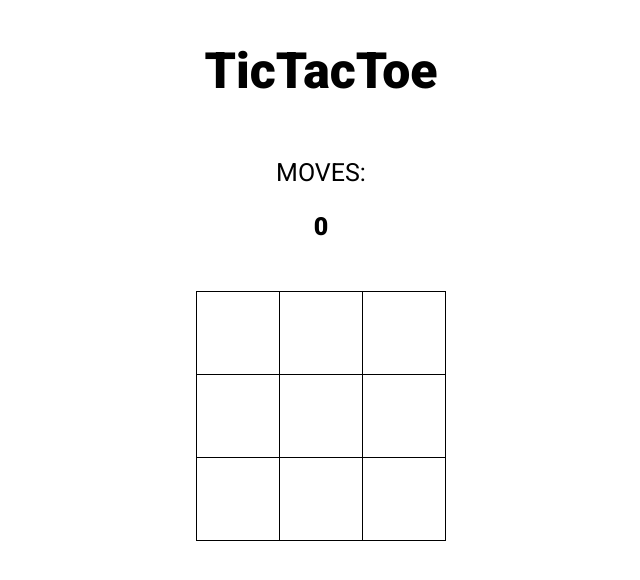
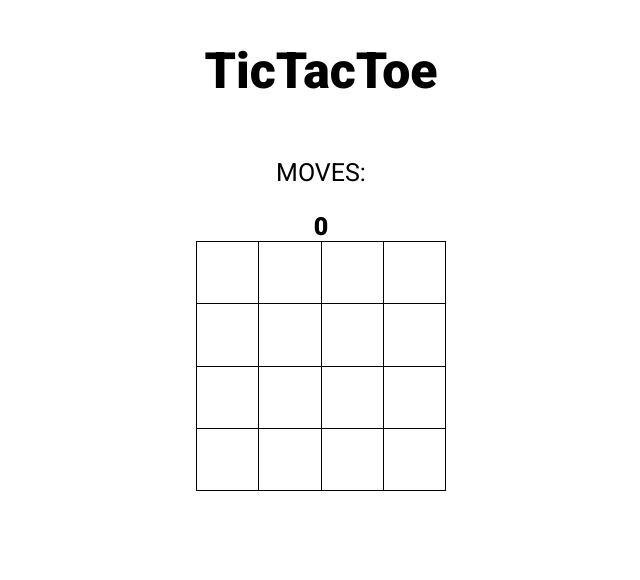
Before and after one commit to mgancarczyk/TypeScript_MGancarczyk, a plain HTML site: page index.html in a window 1280 px wide. Shown: the whole page, without its empty margins (319-959 px from the left). Drawn offline with Linux system fonts and the light colour scheme.

Commit message:
chang table and es6

```diff
--- a/index.html
+++ b/index.html
@@ -13,22 +13,30 @@
     <div id="container">
         <h1>TicTacToe</h1>
         <p id="moves">MOVES:</p> <div id="counter" style="font-weight: 900;">0</div>
-        <p id="winner"></p>
         <table id='board'>
             <tr>
-                <td algin="center" id="11" class="ul">&nbsp</td>
-                <td algin="center" id="12" class="um">&nbsp</td>
-                <td algin="center" id="13" class="ur">&nbsp</td>
+                <td algin="center">&nbsp</td>
+                <td algin="center">&nbsp</td>
+                <td algin="center">&nbsp</td>
+                <td algin="center">&nbsp</td>
             </tr>
             <tr>
-                <td algin="center" id="21" class="ml">&nbsp</td>
-                <td algin="center" id="22" class="mm">&nbsp</td>
-                <td algin="center" id="23" class="mr">&nbsp</td>
+                <td algin="center">&nbsp</td>
+                <td algin="center">&nbsp</td>
+                <td algin="center">&nbsp</td>
+                <td algin="center">&nbsp</td>
             </tr>
             <tr>
-                <td algin="center" id="31" class="bl">&nbsp</td>
-                <td algin="center" id="32" class="bm">&nbsp</td>
-                <td algin="center" id="33" class="br">&nbsp</td>
+                <td algin="center">&nbsp</td>
+                <td algin="center">&nbsp</td>
+                <td algin="center">&nbsp</td>
+                <td algin="center">&nbsp</td>
+            </tr>
+            <tr>
+                <td algin="center">&nbsp</td>
+                <td algin="center">&nbsp</td>
+                <td algin="center">&nbsp</td>
+                <td algin="center">&nbsp</td>
             </tr>
         </table>
     </div>
--- a/tsconfig.json
+++ b/tsconfig.json
@@ -3,7 +3,7 @@
     /* Basic Options */
     // "incremental": true,                   /* Enable incremental compilation */
     "target": "es5",                          /* Specify ECMAScript target version: 'ES3' (default), 'ES5', 'ES2015', 'ES2016', 'ES2017', 'ES2018', 'ES2019', 'ES2020', or 'ESNEXT'. */
-    "module": "commonjs",                     /* Specify module code generation: 'none', 'commonjs', 'amd', 'system', 'umd', 'es2015', 'es2020', or 'ESNext'. */
+    "module": "es6",                     /* Specify module code generation: 'none', 'commonjs', 'amd', 'system', 'umd', 'es2015', 'es2020', or 'ESNext'. */
     // "lib": [],                             /* Specify library files to be included in the compilation. */
     // "allowJs": true,                       /* Allow javascript files to be compiled. */
     // "checkJs": true,                       /* Report errors in .js files. */
```
